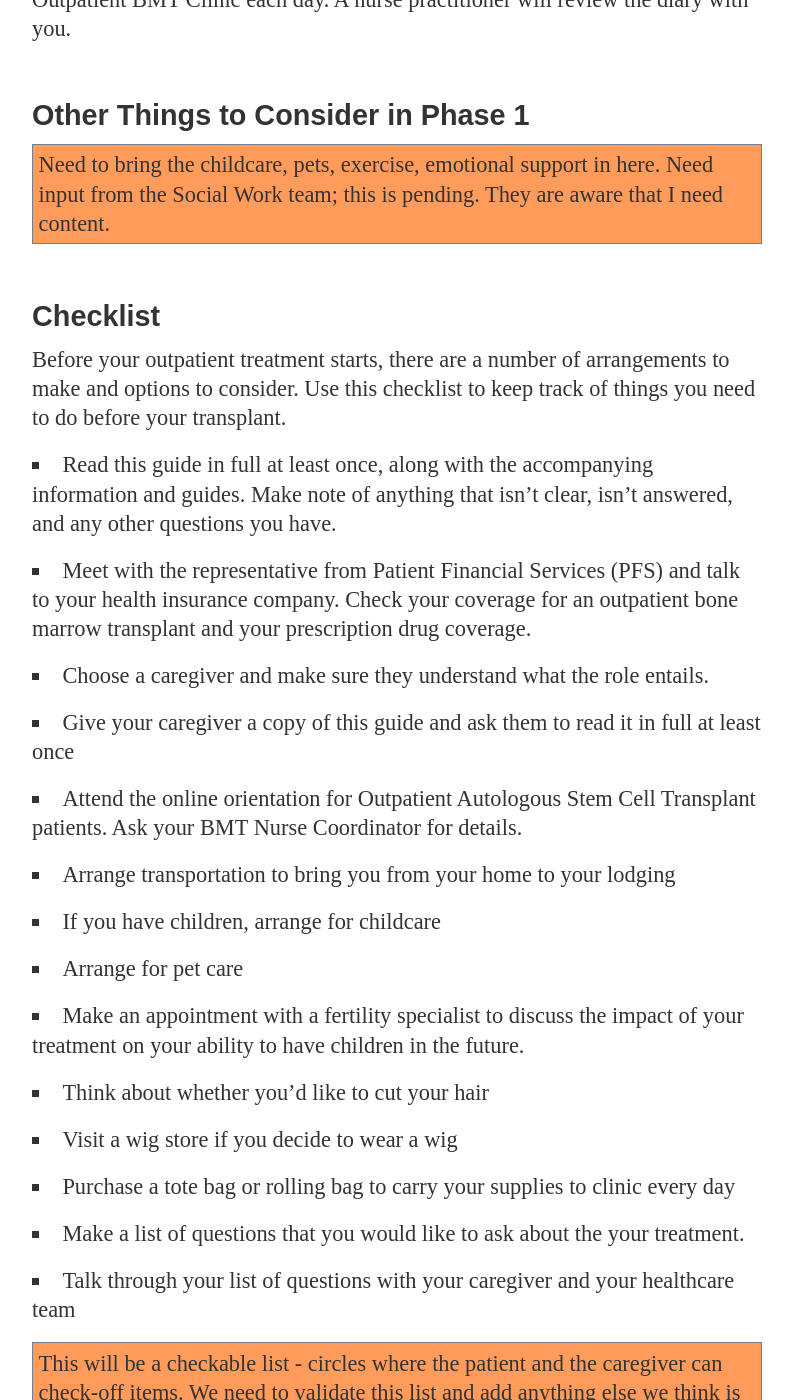
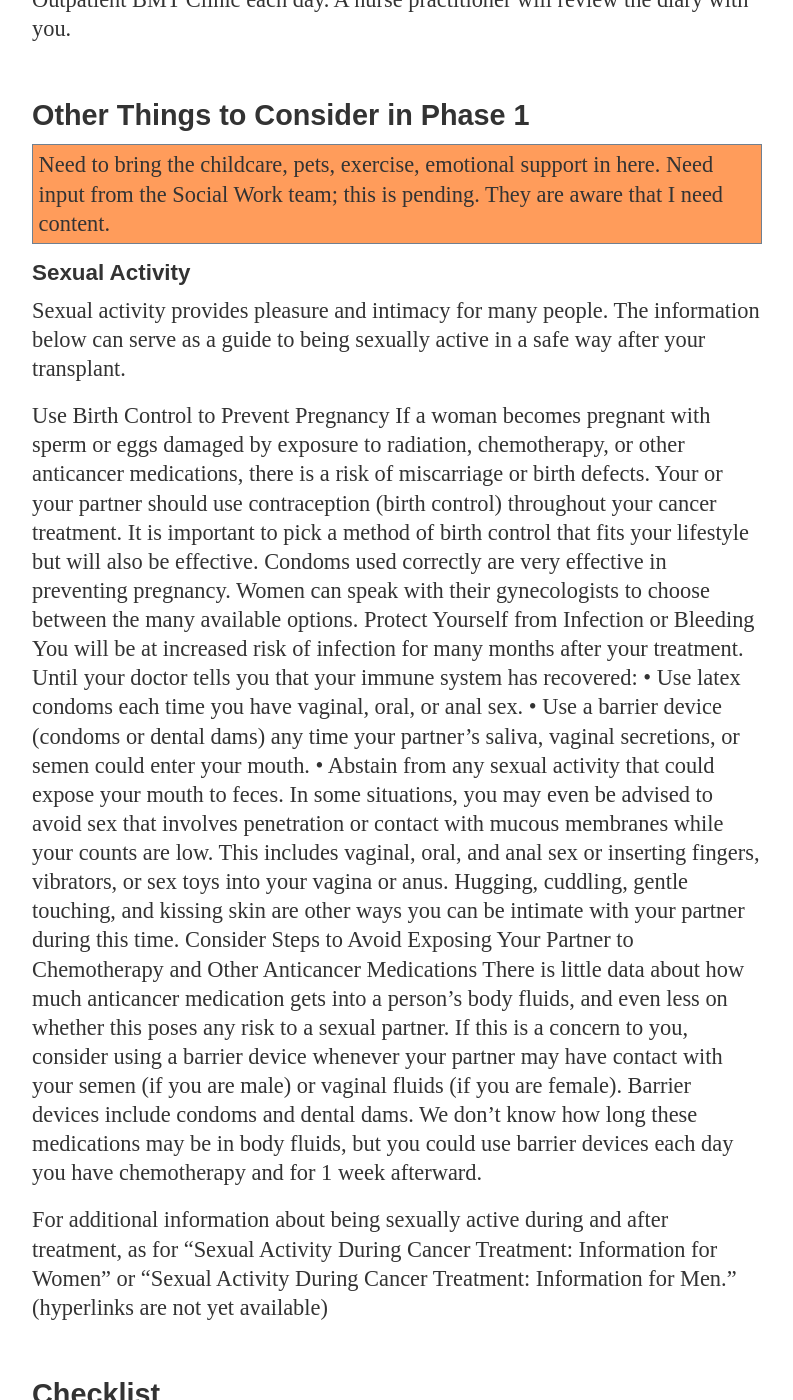
Before and after one commit to mskccpatiented/contentaudit, a Jekyll site: the page built from _posts/2012-11-19-auto-bmt-outpatient-guide-hybrid.md, in a window 1280 px wide and 1400 px high, scrolled down 33513 px. Shown: the whole window, without its empty margins (128-921 px from the left). Built offline with Jekyll 4.4.1, drawn with Linux system fonts in a browser that asks for light colours; Markdown is read by kramdown in place of the engine named in the settings.

Commit message:
adding joanne k's text on sexual activity. needs to be moved and edited

```diff
--- a/_posts/2012-11-19-auto-bmt-outpatient-guide-hybrid.md
+++ b/_posts/2012-11-19-auto-bmt-outpatient-guide-hybrid.md
@@ -647,6 +647,26 @@ Your caregiver should bring the Temperature and Oral Intake Diary to the Outpati
 ### Other Things to Consider in Phase 1
 <p class="outstanding">Need to bring the childcare, pets, exercise, emotional support in here. Need input from the Social Work team; this is pending. They are aware that I need content.</p>
 
+#### Sexual Activity
+Sexual activity provides pleasure and intimacy for many people. The information below can serve as a guide to being sexually active in a safe way after your transplant.
+
+Use Birth Control to Prevent Pregnancy
+If a woman becomes pregnant with sperm or eggs damaged by exposure to radiation, chemotherapy, or other anticancer medications, there is a risk of miscarriage or birth defects. Your or your partner should use contraception (birth control) throughout your cancer treatment.
+It is important to pick a method of birth control that fits your lifestyle but will also be effective. Condoms used correctly are very effective in preventing pregnancy. Women can speak with their gynecologists to choose between the many available options.
+Protect Yourself from Infection or Bleeding
+You will be at increased risk of infection for many months after your treatment. Until your doctor tells you that your immune system has recovered:
+•	Use latex condoms each time you have vaginal, oral, or anal sex.
+•	Use a barrier device (condoms or dental dams) any time your partner’s saliva, vaginal secretions, or semen could enter your mouth.
+•	Abstain from any sexual activity that could expose your mouth to feces.
+In some situations, you may even be advised to avoid sex that involves penetration or contact with mucous membranes while your counts are low. This includes vaginal, oral, and anal sex or inserting fingers, vibrators, or sex toys into your vagina or anus. Hugging, cuddling, gentle touching, and kissing skin are other ways you can be intimate with your partner during this time.
+Consider Steps to Avoid Exposing Your Partner to Chemotherapy and Other Anticancer Medications
+There is little data about how much anticancer medication gets into a person’s body fluids, and even less on whether this poses any risk to a sexual partner. If this is a concern to you, consider using a barrier device whenever your partner may have contact with your semen (if you are male) or vaginal fluids (if you are female). Barrier devices include condoms and dental dams. We don’t know how long these medications may be in body fluids, but you could use barrier devices each day you have chemotherapy and for 1 week afterward.
+
+For additional information about being sexually active during and after treatment, as for “Sexual Activity During Cancer Treatment: Information for Women” or “Sexual Activity During Cancer Treatment: Information for Men.” (hyperlinks are not yet available)
+
+
+
+
 ### Checklist
 Before your outpatient treatment starts, there are a number of arrangements to make and options to consider. Use this checklist to keep track of things you need to do before your transplant.
 
```
